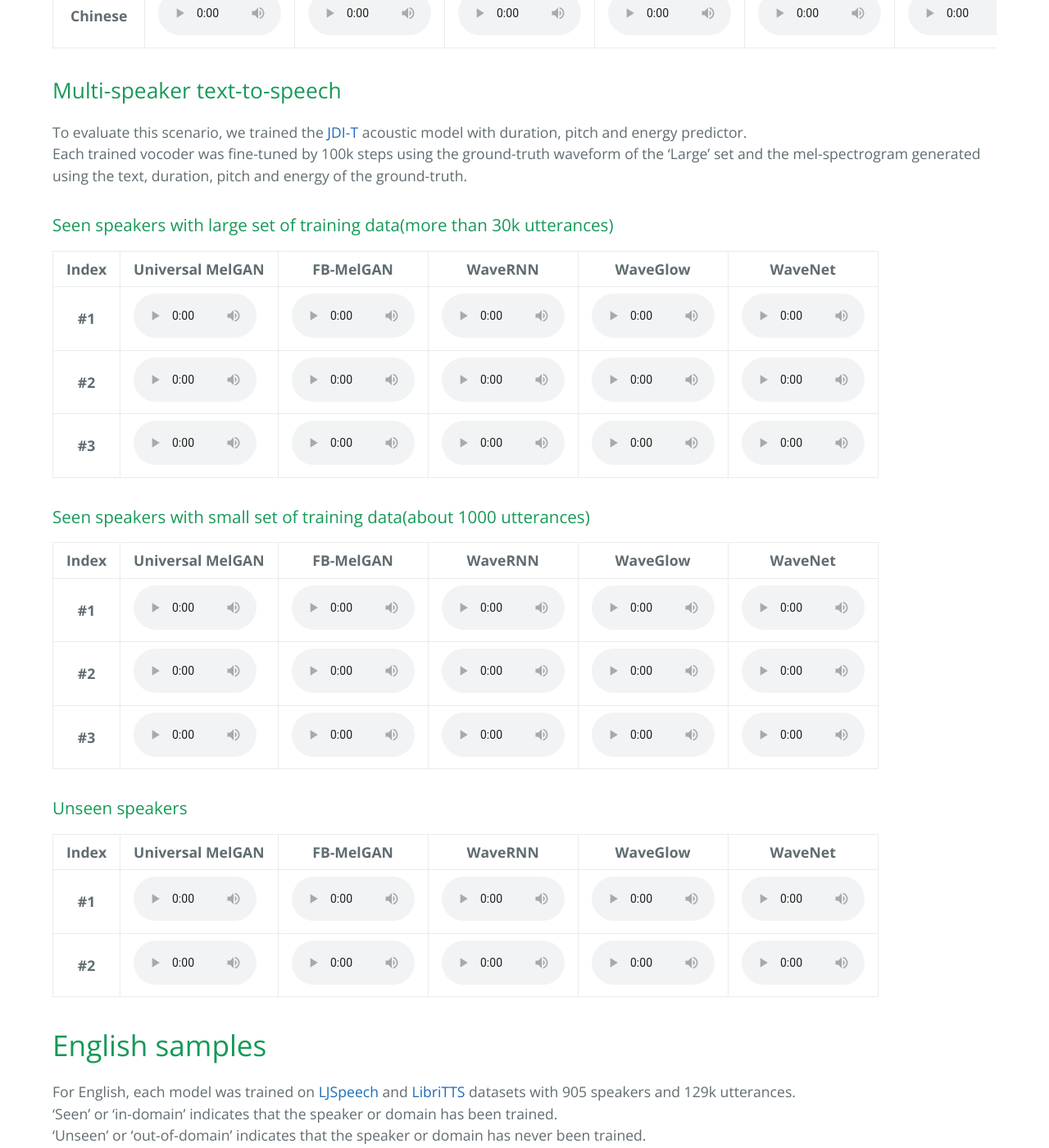
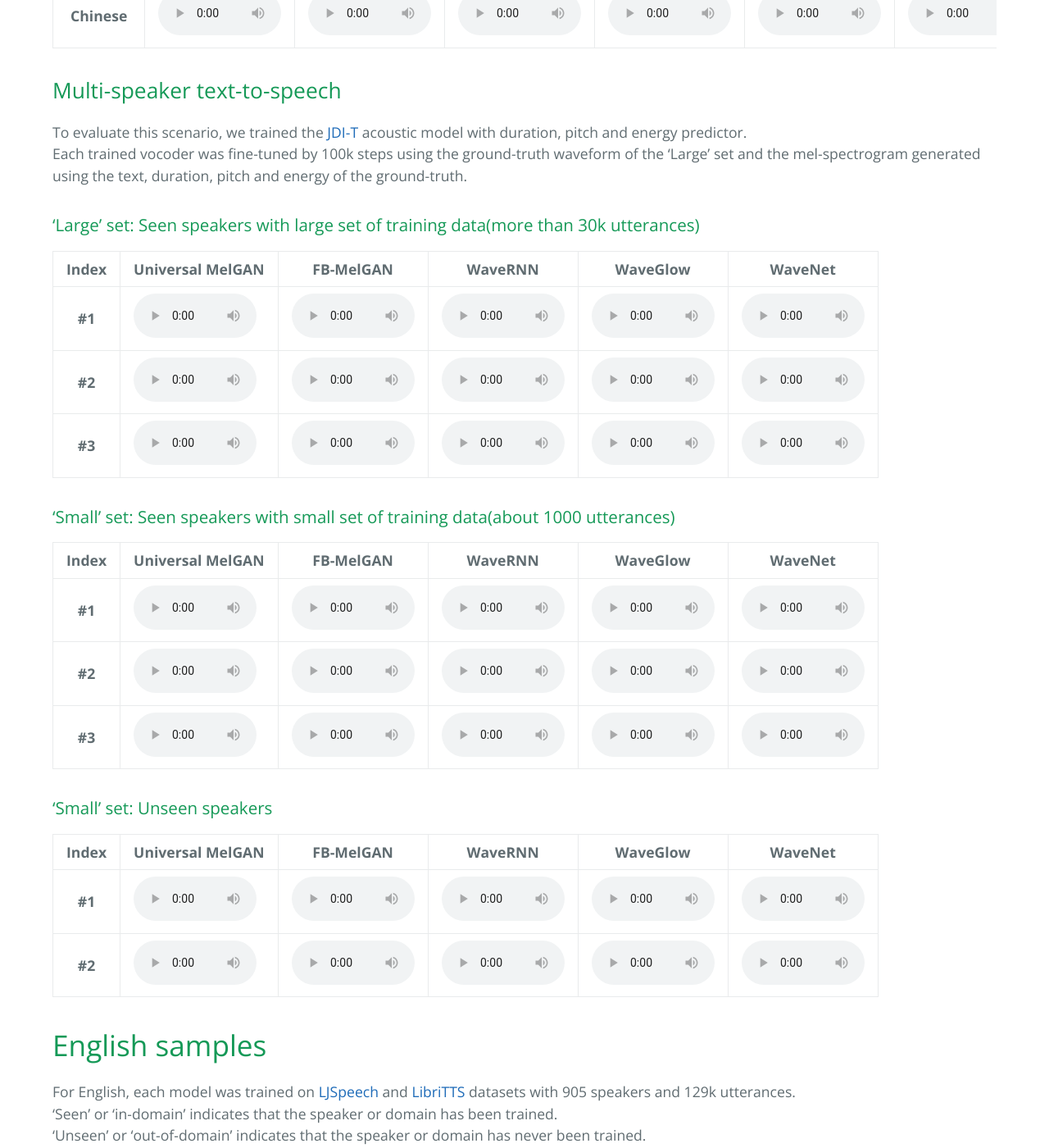
Before and after one commit to kallavinka8045/icassp2021, a Jekyll site: the page built from index.md, in a window 1280 px wide and 1400 px high, scrolled down 5093 px. Shown: the whole window at 82% size. Built offline with Jekyll 4.4.1, drawn with Linux system fonts in a browser that asks for light colours; our own code applies the rules of GitHub Pages for plain Markdown files.

Commit message:
Update index.md

```diff
--- a/index.md
+++ b/index.md
@@ -339,7 +339,7 @@ For Korean, each model was trained on studio-quality internal datasets with 62 s
 To evaluate this scenario, we trained the [JDI-T](https://arxiv.org/abs/2005.07799) acoustic model with duration, pitch and energy predictor.
 Each trained vocoder was fine-tuned by 100k steps using the ground-truth waveform of the 'Large' set and the mel-spectrogram generated using the text, duration, pitch and energy of the ground-truth.
 
-### Seen speakers with large set of training data(more than 30k utterances)
+### 'Large' set: Seen speakers with large set of training data(more than 30k utterances)
 <table>
     <thead>
         <th>Index</th>
@@ -381,7 +381,7 @@ Each trained vocoder was fine-tuned by 100k steps using the ground-truth wavefor
     </tbody>
 </table>
 
-### Seen speakers with small set of training data(about 1000 utterances)
+### 'Small' set: Seen speakers with small set of training data(about 1000 utterances)
 <table>
     <thead>
         <th>Index</th>
@@ -423,7 +423,7 @@ Each trained vocoder was fine-tuned by 100k steps using the ground-truth wavefor
     </tbody>
 </table>
 
-### Unseen speakers
+### 'Small' set: Unseen speakers
 <table>
     <thead>
         <th>Index</th>
```
